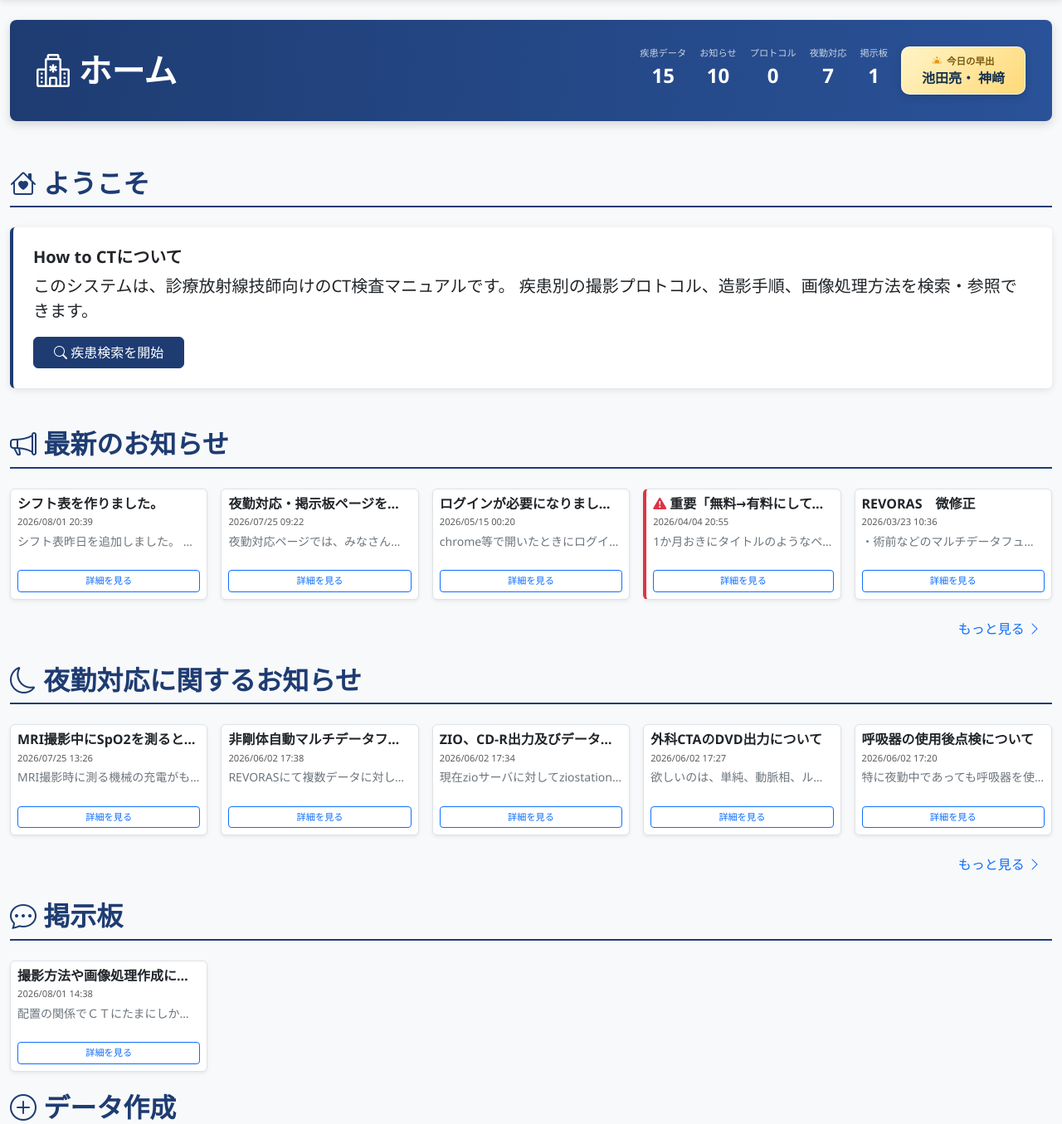
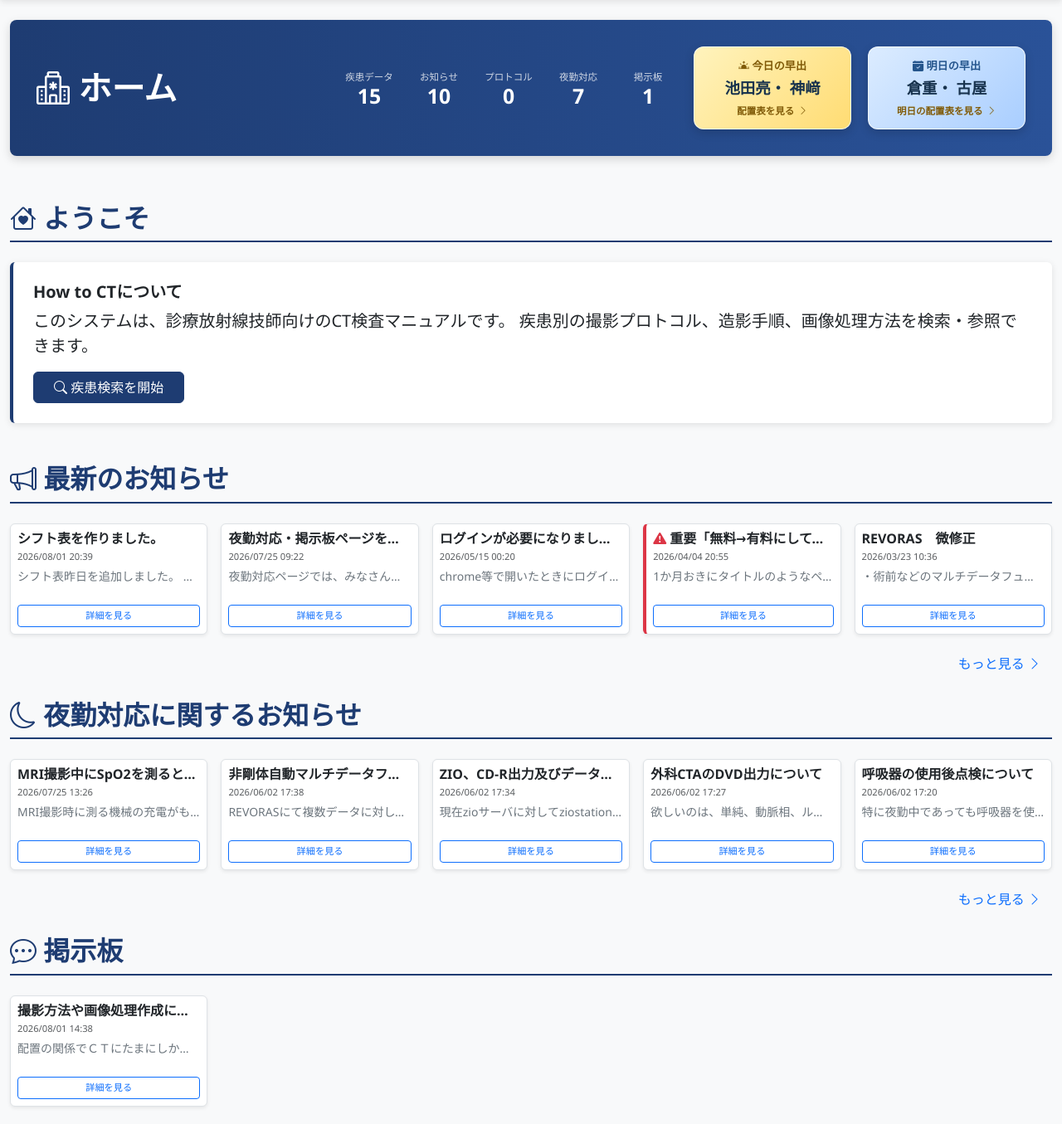
Before and after one commit to ryuzi-0321/How-to-CT-Ver.D, a Django app: page / in a window 1280 px wide. Shown: the part 62-1417 px from the top of the page at 83% size. Run offline with Django 4.2, Linux system fonts and the light colour scheme; data comes from the database, SQL or seed files in the repository; both versions use the stored data as it was after the commit; data that the repository does not hold is empty.

Commit message:
翌日表示追加

```diff
--- a/ct_app/templates/ct_app/index.html
+++ b/ct_app/templates/ct_app/index.html
@@ -3,77 +3,266 @@
 {% block title %}ホーム - How to CT{% endblock %}
 
 {% block header_info %}
-    <div class="d-flex gap-3 justify-content-end text-white">
-        <div class="text-center">
-            <small class="d-block opacity-75" style="font-size: 0.7rem;">疾患データ</small>
-            <span class="fs-4 fw-bold">{{ sicks_count }}</span>
+<div class="home-summary">
+
+    <div class="summary-counts">
+        <div class="summary-item">
+            <span>疾患データ</span>
+            <strong>{{ sicks_count }}</strong>
         </div>
-        <div class="text-center">
-            <small class="d-block opacity-75" style="font-size: 0.7rem;">お知らせ</small>
-            <span class="fs-4 fw-bold">{{ forms_count }}</span>
+
+        <div class="summary-item">
+            <span>お知らせ</span>
+            <strong>{{ forms_count }}</strong>
         </div>
-        <div class="text-center">
-            <small class="d-block opacity-75" style="font-size: 0.7rem;">プロトコル</small>
-            <span class="fs-4 fw-bold">{{ protocols_count }}</span>
+
+        <div class="summary-item">
+            <span>プロトコル</span>
+            <strong>{{ protocols_count }}</strong>
         </div>
-        <div class="text-center">
-            <small class="d-block opacity-75" style="font-size: 0.7rem;">夜勤対応</small>
-            <span class="fs-4 fw-bold">{{ night_shifts_count }}</span>
+
+        <div class="summary-item">
+            <span>夜勤対応</span>
+            <strong>{{ night_shifts_count }}</strong>
         </div>
-        <div class="text-center">
-            <small class="d-block opacity-75" style="font-size: 0.7rem;">掲示板</small>
-            <span class="fs-4 fw-bold">{{ question_count }}</span>
+
+        <div class="summary-item">
+            <span>掲示板</span>
+            <strong>{{ question_count }}</strong>
         </div>
+    </div>
+
     {% if today_early_staff %}
-            <div class="today-early-card">
-                <small class="d-block">
+        <a
+            class="today-early-card early-card-link"
+            href="{% url 'daily_assignment:board' %}?date={% now 'Y-m-d' %}"
+            aria-label="今日の当日配置表を開く"
+        >
+            <span class="early-label">
                 <i class="bi bi-sunrise-fill"></i>
                 今日の早出
-                </small>
+            </span>
 
             <strong>
                 {% for staff_name in today_early_staff %}
                     {{ staff_name }}{% if not forloop.last %}・{% endif %}
                 {% endfor %}
             </strong>
-            </div>
+
+            <span class="early-open-hint">
+                配置表を見る
+                <i class="bi bi-chevron-right"></i>
+            </span>
+        </a>
     {% endif %}
+
+    {% if tomorrow_early_staff %}
+        <a
+            class="today-early-card tomorrow-early-card early-card-link"
+            href="{% url 'daily_assignment:board' %}?date={{ tomorrow|date:'Y-m-d' }}"
+            aria-label="明日の当日配置表を開く"
+        >
+            <span class="early-label">
+                <i class="bi bi-calendar-check-fill"></i>
+                明日の早出
+            </span>
+
+            <strong>
+                {% for staff_name in tomorrow_early_staff %}
+                    {{ staff_name }}{% if not forloop.last %}・{% endif %}
+                {% endfor %}
+            </strong>
+
+            <span class="early-open-hint">
+                明日の配置表を見る
+                <i class="bi bi-chevron-right"></i>
+            </span>
+        </a>
+    {% endif %}
+
 </div>
 {% endblock %}
 
 {% block extra_css %}
 <style>
+    .home-summary {
+        display: flex;
+        align-items: center;
+        justify-content: flex-end;
+        gap: 20px;
+        width: 100%;
+    }
+
+    .summary-counts {
+        display: grid;
+        grid-template-columns: repeat(5, minmax(70px, auto));
+        gap: 14px;
+    }
+
+    .summary-item {
+        min-width: 70px;
+        text-align: center;
+    }
+
+    .summary-item span {
+        display: block;
+        margin-bottom: 2px;
+        color: rgba(255, 255, 255, 0.78);
+        font-size: 0.72rem;
+        white-space: nowrap;
+    }
+
+    .summary-item strong {
+        display: block;
+        color: #fff;
+        font-size: 1.55rem;
+        line-height: 1;
+    }
+
     .today-early-card {
-        min-width: 150px;
-        padding: 8px 14px;
+        flex: 0 0 auto;
+        min-width: 190px;
+        padding: 13px 18px;
         text-align: center;
         color: #17324d;
-        background: linear-gradient(
-            135deg,
-            #fff4c7,
-            #ffd978
-        );
-        border: 1px solid rgba(255, 255, 255, 0.75);
-        border-radius: 10px;
-        box-shadow: 0 3px 10px rgba(0, 0, 0, 0.16);
+        background: linear-gradient(135deg, #fff3bd, #ffdc73);
+        border: 1px solid rgba(255, 255, 255, 0.8);
+        border-radius: 12px;
+        box-shadow: 0 4px 12px rgba(0, 0, 0, 0.16);
     }
 
-    .today-early-card small {
-        margin-bottom: 2px;
-        color: #7a5810;
+    .early-label {
+        display: block;
+        margin-bottom: 4px;
+        color: #805b08;
+        font-size: 0.82rem;
+        font-weight: 700;
+        white-space: nowrap;
+    }
+
+    .today-early-card strong {
+        display: block;
+        font-size: 1.15rem;
+        line-height: 1.3;
+    }
+
+    .tomorrow-early-card {
+        background: linear-gradient(135deg, #dcecff, #a9ceff);
+    }
+
+    .tomorrow-early-card .early-label {
+        color: #24558c;
+    }
+
+    .early-card-link {
+    display: block;
+    color: #17324d;
+    text-decoration: none;
+    cursor: pointer;
+    transition:
+        transform 0.18s ease,
+        box-shadow 0.18s ease,
+        filter 0.18s ease;
+    }
+
+    .early-card-link:hover {
+        color: #17324d;
+        transform: translateY(-2px);
+        box-shadow: 0 7px 18px rgba(0, 0, 0, 0.2);
+        filter: brightness(1.02);
+    }
+
+    .early-card-link:focus-visible {
+        outline: 3px solid rgba(255, 255, 255, 0.9);
+        outline-offset: 3px;
+    }
+
+    .early-open-hint {
+        display: block;
+        margin-top: 7px;
+        color: #805b08;
         font-size: 0.72rem;
         font-weight: 700;
     }
 
-    .today-early-card strong {
-        display: block;
-        font-size: 1rem;
-        line-height: 1.3;
+    .early-open-hint .bi {
+        margin-left: 2px;
     }
 
-    .today-early-card .bi {
-        margin-right: 3px;
-        color: #e39a00;
+    /* タブレット */
+    @media (max-width: 991px) {
+        .main-header {
+            align-items: stretch !important;
+            flex-direction: column;
+            gap: 18px;
+        }
+
+        .main-header h1 {
+            text-align: left;
+        }
+
+        .header-info {
+            width: 100%;
+            text-align: left !important;
+        }
+
+        .home-summary {
+            align-items: stretch;
+            flex-direction: column;
+            gap: 14px;
+        }
+
+        .summary-counts {
+            grid-template-columns: repeat(5, 1fr);
+            width: 100%;
+        }
+
+        .today-early-card {
+            width: 100%;
+            box-sizing: border-box;
+        }
+    }
+
+    /* スマートフォン */
+    @media (max-width: 576px) {
+        .main-header {
+            padding: 18px !important;
+            border-radius: 12px;
+        }
+
+        .main-header h1 {
+            font-size: 1.65rem;
+        }
+
+        .summary-counts {
+            grid-template-columns: repeat(3, 1fr);
+            gap: 10px;
+        }
+
+        .summary-item {
+            min-width: 0;
+            padding: 9px 5px;
+            background: rgba(255, 255, 255, 0.08);
+            border-radius: 8px;
+        }
+
+        .summary-item span {
+            font-size: 0.68rem;
+            white-space: normal;
+        }
+
+        .summary-item strong {
+            font-size: 1.35rem;
+        }
+
+        .today-early-card {
+            min-width: 0;
+            padding: 14px;
+        }
+
+        .today-early-card strong {
+            font-size: 1.25rem;
+        }
     }
 </style>
 {% endblock %}
--- a/ct_app/views.py
+++ b/ct_app/views.py
@@ -16,7 +16,7 @@ import zipfile
 import tempfile
 import json
 from io import StringIO, BytesIO
-from datetime import datetime
+from datetime import datetime, timedelta
 import pandas as pd
 from django.utils.timezone import now, localdate
 import io
@@ -1164,50 +1164,71 @@ def question_detail(request, pk):
     return render(request, 'ct_app/question_detail.html', context)
 
 def index(request):
-    questions = Question.objects.all().order_by('-created_at')
+    questions = Question.objects.all().order_by("-created_at")
+
     sicks_count = Sick.objects.count()
     forms_count = Form.objects.count()
     protocols_count = Protocol.objects.count()
     night_shifts_count = NightShift.objects.count()
     question_count = questions.count()
-    sicks_list = Sick.objects.all().order_by('-created_at')
-    forms_list = Form.objects.all().order_by('-created_at')
-    protocols_list = Protocol.objects.all().order_by('-created_at')
-    nightshift_list = NightShift.objects.all().order_by('-created_at') if hasattr(NightShift, 'created_at') else NightShift.objects.all()
-        # 今日の配置表の7:30行に入力されている担当者
-    early_shift_values = (
-        AssignmentCell.objects
-        .filter(
-            board__board_date=localdate(),
-            row_key="0730",
-        )
-        .exclude(value="")
-        .values_list("value", flat=True)
+
+    sicks_list = Sick.objects.all().order_by("-created_at")
+    forms_list = Form.objects.all().order_by("-created_at")
+    protocols_list = Protocol.objects.all().order_by("-created_at")
+
+    nightshift_list = (
+        NightShift.objects.all().order_by("-created_at")
+        if hasattr(NightShift, "created_at")
+        else NightShift.objects.all()
     )
 
-    # 空白を除去し、同じ名前が複数セルにあっても1回だけ表示
-    today_early_staff = []
+    today = localdate()
+    tomorrow = today + timedelta(days=1)
 
-    for value in early_shift_values:
-        name = value.strip()
+    def get_early_staff(target_date):
+        early_shift_values = (
+            AssignmentCell.objects
+            .filter(
+                board__board_date=target_date,
+                row_key="0730",
+            )
+            .exclude(value="")
+            .values_list("value", flat=True)
+        )
 
-        if name and name not in today_early_staff:
-            today_early_staff.append(name)
+        staff_names = []
+
+        for value in early_shift_values:
+            name = value.strip()
+
+            if name and name not in staff_names:
+                staff_names.append(name)
+
+        return staff_names
+
+    today_early_staff = get_early_staff(today)
+    tomorrow_early_staff = get_early_staff(tomorrow)
+
     context = {
-        'page_title': 'ホーム',
-        'sick_list': sicks_list,
-        'form_list': forms_list,
-        'protocol_list': protocols_list,
-        'nightshift_list': nightshift_list,
-        'questions': questions,
-        'sicks_count': sicks_count,
-        'forms_count': forms_count,
-        'protocols_count': protocols_count,
-        'night_shifts_count': night_shifts_count,
-        'question_count': question_count,
-        'today_early_staff': today_early_staff,
+        "page_title": "ホーム",
+        "sick_list": sicks_list,
+        "form_list": forms_list,
+        "protocol_list": protocols_list,
+        "nightshift_list": nightshift_list,
+        "questions": questions,
+
+        "sicks_count": sicks_count,
+        "forms_count": forms_count,
+        "protocols_count": protocols_count,
+        "night_shifts_count": night_shifts_count,
+        "question_count": question_count,
+
+        "today_early_staff": today_early_staff,
+        "tomorrow_early_staff": tomorrow_early_staff,
+        "tomorrow": tomorrow,
     }
-    return render(request, 'ct_app/index.html', context)
+
+    return render(request, "ct_app/index.html", context)
 
 class QuestionUpdateView(UpdateView):
     def get(self, request, pk):
```
Also changed, not shown: medical_ct.db. Lines whose indentation alone changed are shown as unchanged.
